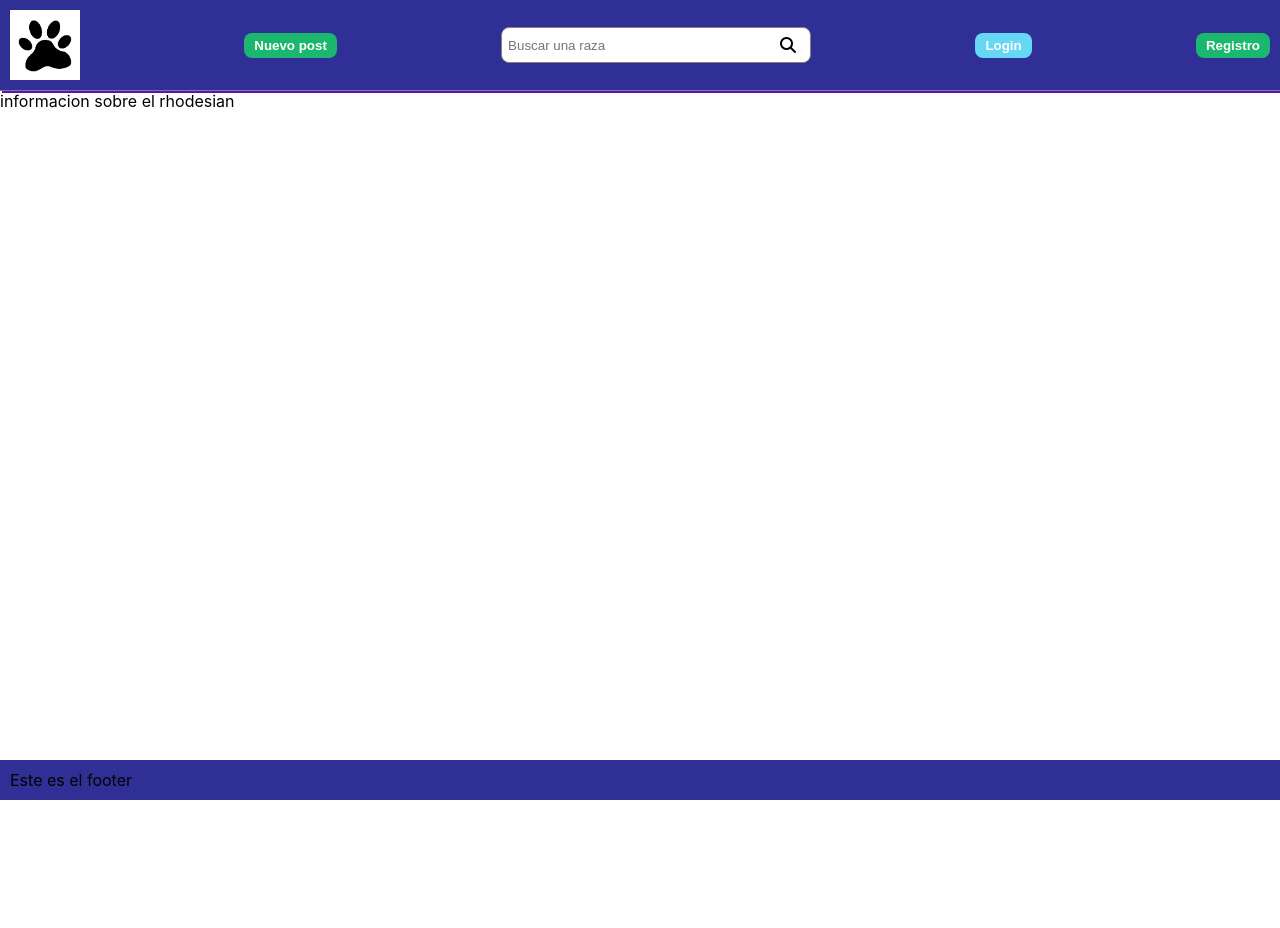
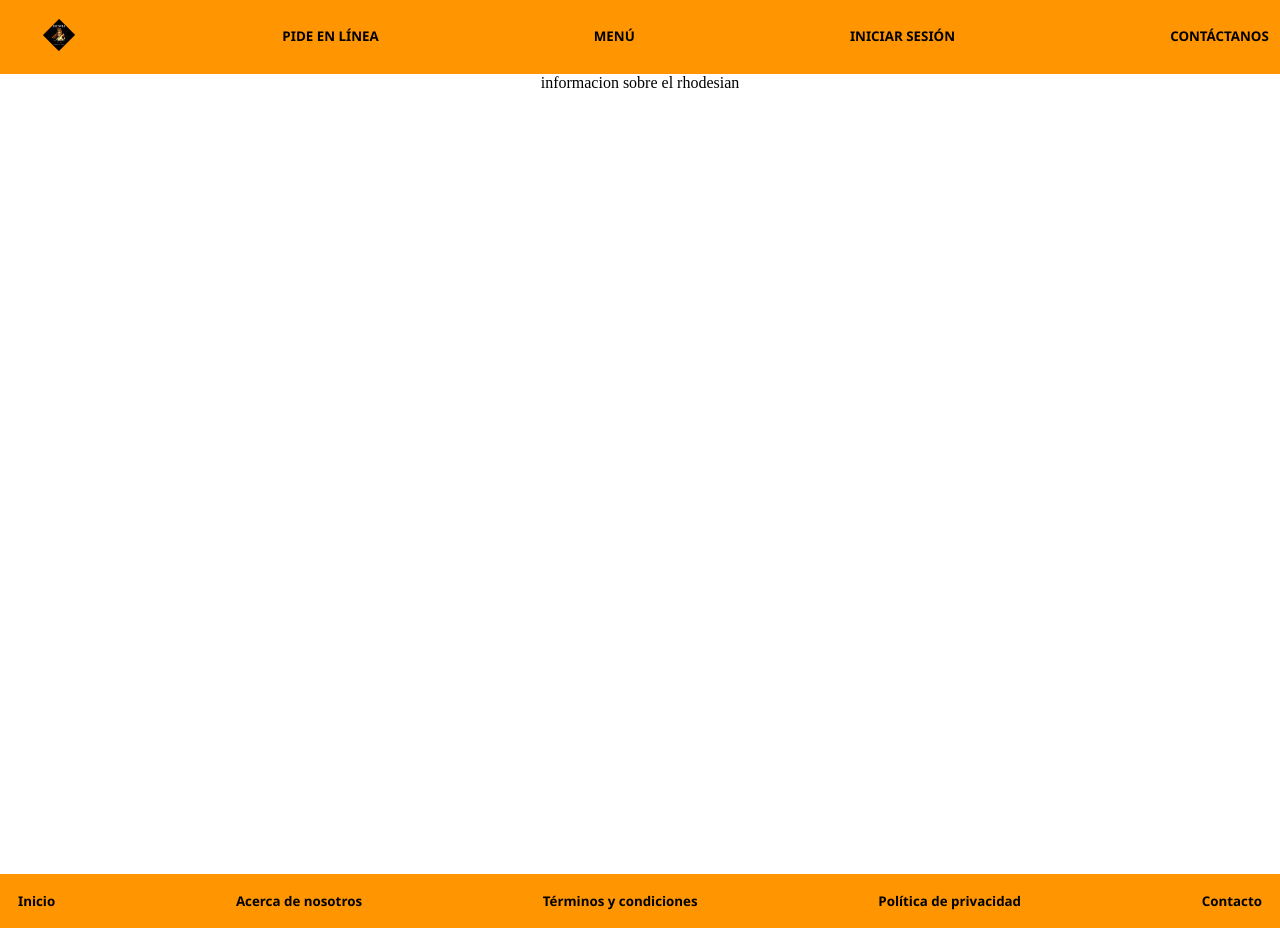
Before and after one commit to elsanto0602/hestia, a React (Create React App) app: page /rhodesian in a window 1280 px wide. Before the commit the page ends 800 px from the top, so only its background shows below. Built offline with nearby package versions, Linux system fonts and the light colour scheme.

Commit message:
pasar html y css a react

```diff
--- /dev/null
+++ b/src/components/CardMenus.jsx
@@ -0,0 +1,27 @@
+import { Link } from "react-router-dom";
+
+function CardMenus({ nombreRaza, imagen }) {
+  return (
+    <div class="container">
+        {/*
+      <li className="breedCard backgroundRojo">
+        <Link to="/rhodesian">
+          <div className="contenedorImagen">
+            <img src={imagen} alt={nombreRaza} />
+          </div>
+        </Link>
+        <span className="breedTitle">{nombreRaza}</span>
+  </li>*/}
+
+      <div class="row">
+        <div class="card">
+          <img src="ruta_de_imagen_1.jpg" alt="Platillo 1"></img>
+          <div class="card-title">Platillo 1</div>
+          <div class="card-description">Descripción del platillo 1.</div>
+        </div>
+      </div>
+    </div>
+  );
+}
+
+export default CardMenus;
--- a/src/components/CardRazasPerros.jsx
+++ /dev/null
@@ -1,16 +0,0 @@
-import { Link } from "react-router-dom"
-
-function CardRazasPerros({ nombreRaza, imagen }) {
-    return (
-        <li className="breedCard backgroundRojo">
-            <Link to="/rhodesian">
-                <div className="contenedorImagen">
-                    <img src={imagen} alt={nombreRaza} />
-                </div>
-            </Link>
-            <span className="breedTitle">{nombreRaza}</span>
-        </li>
-    );
-}
-
-export default CardRazasPerros;
--- a/src/components/Footer.jsx
+++ b/src/components/Footer.jsx
@@ -1,10 +1,13 @@
-
-const Footer = () =>{
-    return(
-        <footer>
-            Este es el footer
-        </footer>
-    );
-}
+const Footer = () => {
+  return (
+    <footer>
+      <button>Inicio</button>
+      <button>Acerca de nosotros</button>
+      <button>Términos y condiciones</button>
+      <button>Política de privacidad</button>
+      <button>Contacto</button>
+    </footer>
+  );
+};
 
 export default Footer;
--- a/src/components/Header.jsx
+++ b/src/components/Header.jsx
@@ -1,28 +1,32 @@
-import logo from 'media2/logo.png';
+import logo from '../media2/logo.png';
+import { Link } from 'react-router-dom';
 
-const Header = () =>{
+const Header = ({}) =>{
     return (
         <header>
 
 
-            <ul className="navbar">
+<nav class="navbar">
+            <ul class="ulNavbar">
                 <li>
-                    <img src={logo} alt="imagen" className="logo" />
+                    <div class="logoDiv">
+                        <Link to="./pages/index.jsx"><img class="logoImg" src={logo} alt="logoImg"></img></Link>
+                    </div>
                 </li>
                 <li>
-                    <button className="button mainButton">Nuevo post</button>
+                    <button>PIDE EN LÍNEA</button>
                 </li>
                 <li>
-                    <div className="buscar">
-                        <input placeholder="Buscar una raza" />
-                        <i className="fa-solid fa-magnifying-glass button iconoBusqueda"></i>
-                    </div>
-
+                    <button>MENÚ</button>
                 </li>
-                <li><button className="button secondaryButton">Login</button></li>
-                <li><button className="button mainButton">Registro</button></li>
-
+                <li>
+                    <button onclick="window.location.href='../pages/login.html'">INICIAR SESIÓN</button>
+                </li>
+                <li>
+                    <button>CONTÁCTANOS</button>
+                </li>
             </ul>
+        </nav>
 
         </header>
     );
--- a/src/pages/index.jsx
+++ b/src/pages/index.jsx
@@ -1,7 +1,7 @@
-import CardRazasPerros from "components/CardRazasPerros";
+import CardMenus from "components/CardMenus";
 import borderCollie from 'media2/border_collie.jpg';
 import rhodesian from 'media2/rhodesian.jpg';
-import logo from 'media2/logo.png';
+import logo from '../media2/logo.png';
 import Header from "components/Header";
 import Footer from "components/Footer";
 
@@ -10,11 +10,11 @@ function Index() {
     return (
 
 
-            <section>
-                <h1>Razas de Perros</h1>
+            <section class="sectionIndex">
+                <h1 class="tituloMenu">Menú</h1>
                 <ul className="breedCardConteiner">
-                    <CardRazasPerros nombreRaza="BorderCollie" imagen={borderCollie} />
-                    <CardRazasPerros nombreRaza="Rhodesian" imagen={rhodesian} />
+                    <CardMenus nombreRaza="BorderCollie" imagen={borderCollie} />
+                    <CardMenus nombreRaza="Rhodesian" imagen={rhodesian} />
                 </ul>
             </section>
 
--- a/src/styles/styles.css
+++ b/src/styles/styles.css
@@ -1,141 +1,146 @@
 body{
-  margin: 0px;
-}
-ul{
-  list-style: none;
-}
-/*vh es viewport height*/
-.mainContainer{
-  display: flex;
-  flex-direction: column;
-  height: 100vh;
-}
-/* para organizar el header, main y footer*/
-.mainContainer > main{
-  height: 100%;
+  all: initial;
 }
 
-.mainContainer > footer{
-  background-color: rgba(9, 9, 131, 0.842);
-  padding: 10px;
+.ulNavbar{
+  display: flex;
+  justify-content: space-between;
+  flex-direction: row;
+
+}
+
+li{
+  list-style: none;
 }
 
 .navbar{
-  display: flex;
+  padding: 0.2rem;
+  /*align-items: center;*/
   justify-content: space-between;
-  padding: 10px;
-  margin: 0px;
-  background-color: rgba(9, 9, 131, 0.842);
-  border-bottom: 1px solid gray;
-  box-shadow: 2px 2px #5e0cc9;
+  background-color: #ff9500;
 }
 
-.navbar > li{
-  display: flex;
-  align-items: center; /**para alinear los objetos del navabr*/
+
+button{
+  border:0;
+  font-family: 'Segoe UI', Tahoma, Geneva, Verdana, sans-serif;
+  font-weight: bolder;
+  border-radius: 0.1rem;
+  padding: 0.5rem;
+  background-color: #ff950000;
 
 }
 
-.logo{
-  height: 70px;
-}
-
-.mainButton{
-  background-color: #1bb76e;
-  color:white;
-}
-
-
-.button{
-
-  border: 0px;
-  padding: 5px 10px;
-  border-radius: 8px;
-  font-weight: bolder;
-}
-
-.button:hover{
-  cursor: pointer; /*para que por encima */
-
-  transform: scale(1.1);
-}
-
-.mainButton:hover{
-
-  box-shadow: 2px 2px pink;
-
-}
-
-.secondaryButton{
-  background-color: #66d8f5;
-  color: white;
-}
-
-.secondaryButton:hover{
-  box-shadow: 1px 1px rgb(119, 229, 223);
-}
-.buscar{
-  background-color: white;
-  border: 1px solid gray;
-  padding: 4px;
-  border-radius: 8px;
-  width: 300px;
-  display: flex;
-  justify-content: space-between;
-}
-
-.buscar:focus-within{
-  border: 1px solid blue;
-}
-
-.buscar > input{
-  outline: none;
-  border: 0px;
-}
-
-.iconoBusqueda:hover{
-  color: blue;
-}
-
-.breedCardConteiner{
-  display: flex;
-}
-
-.breedCard{
-  margin: 10px;
-  background-color: rgb(78, 78, 90);
-  box-shadow: 5px 10px 5px gray;
-  border-top-right-radius: 10px;
-  border-top-left-radius: 10px;
-}
-
-
-.breedTitle{
-  color: white;
-  margin: 10px;
-  font-weight: bold;
-  font-size: x-large;
-}
-
-.contenedorImagen{
-  width: 240px;
-  height: 350px;
-  display:flex;
-  margin-bottom: 10px;
-}
-
-.contenedorImagen:hover{
+button:hover{
   cursor: pointer;
   transform: scale(1.02);
 }
 
-.contenedorImagen > img{
-  object-fit: cover;
-  width: 100%;
-  border-top-right-radius: 10px;
-  border-top-left-radius: 10px;
+.logoDiv{
+  display: flex;
 }
 
-.backgroundRojo{
-  background-color: red;
+.logoImg{
+  object-fit: fit;
+  width: 2rem;
 }
+
+.logoDiv > a{
+  width:2rem;
+}
+
+.inputsDiv{
+
+  box-shadow: #ff9500;
+  display: flex;
+  flex-direction: column;
+  text-align: center;
+  justify-content: space-between;
+
+
+}
+
+.form{
+  padding-bottom: 1rem;
+}
+
+.input{
+  border-radius: 0.2rem;
+  padding:0.2rem;
+  margin: 0.5rem;
+}
+
+.divLogin{
+
+  border-radius: 1rem;
+  display: grid;
+  width: 100vh;
+  justify-content: center;
+  text-align:center;
+  background-color: aliceblue;
+  margin: 1rem;
+
+}
+h2{
+  margin: top 0.83em;
+
+
+}
+.tituloMenu{
+  text-align: center;
+}
+.sectionIndex{
+  text-align: center;
+}
+
+main{
+  display: flex;
+  align-items: self-start;
+  justify-content: center;
+  overflow-y: scroll;
+  height: 100vh;;
+}
+footer{
+  display:flex;
+  justify-content: space-between;
+  flex-direction: row;
+  background-color: #ff9500;
+  padding: 10px;
+  position:static;
+  bottom: 0;
+}
+
+
+.card {
+  border: 0.1rem solid #00000060;
+  background-color: #ff9500a8;
+
+  border-radius: 4px;
+  padding: 10px;
+  width: 300px;
+  margin: 10px;
+  text-align: center;
+}
+
+.card img {
+  width: 100%;
+  height: auto;
+}
+
+.row{
+  text-align: center;
+}
+
+.card .card-title {
+  font-size: 18px;
+  font-weight: bold;
+  margin-top: 10px;
+}
+
+.card .card-description {
+  margin-top: 5px;
+}
+
+.titleMP{
+  text-align: center;
+}
```
Also changed, not shown: src/components/Form.jsx (added, +14 -0 lines), src/media2/logo.png.
